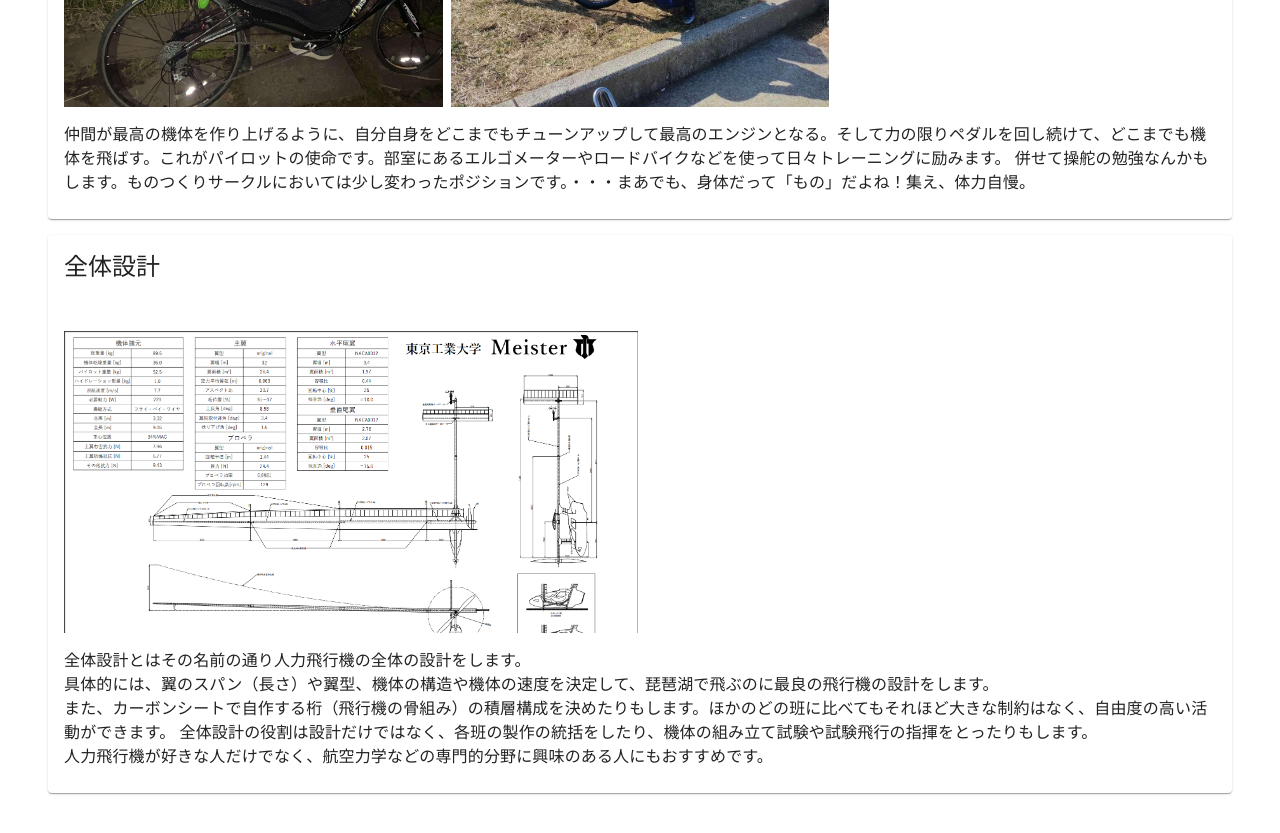
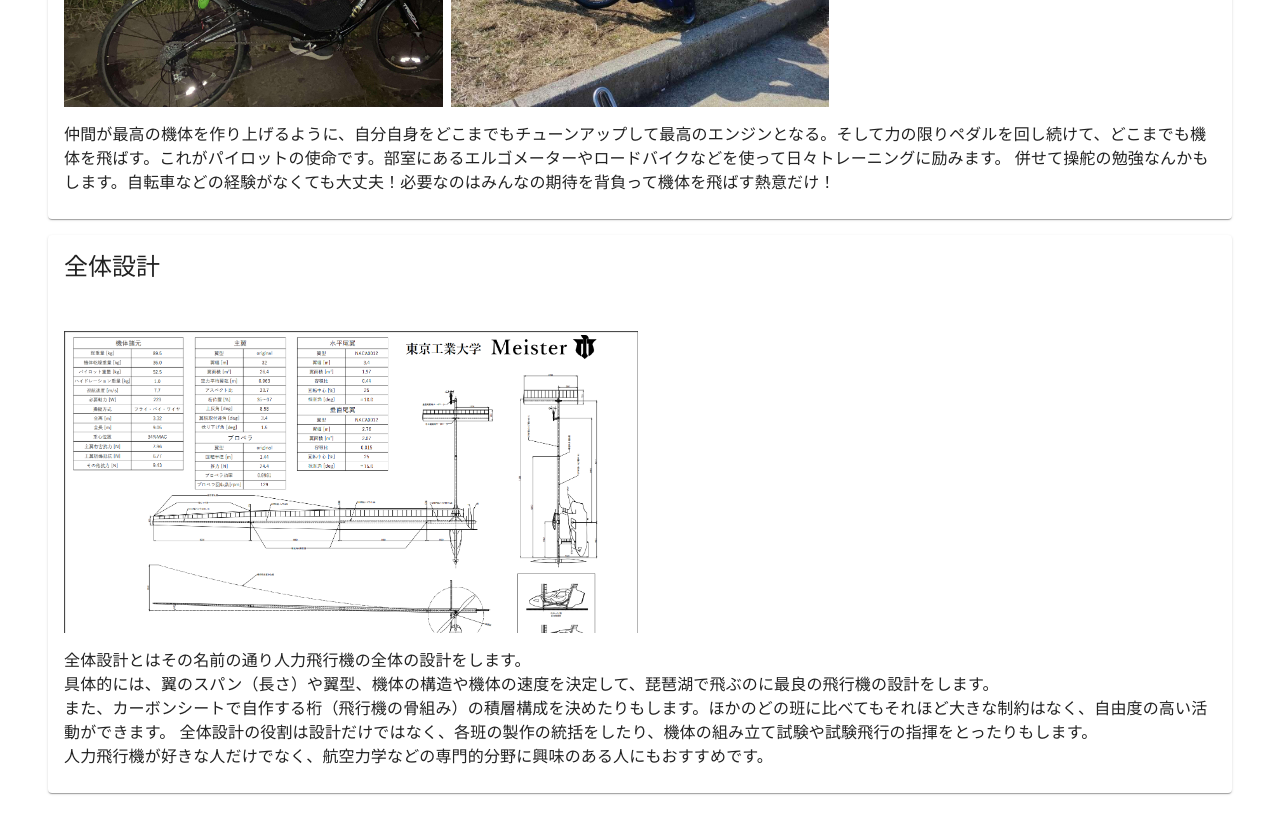
Before and after one commit to TitechMeister/welcome, a React (Vite) app: page /welcome/teams in a window 1280 px wide. Shown: the part 5560-6393 px from the top of the page. Built offline with nearby package versions, Linux system fonts and the light colour scheme.

Commit message:
パイロット紹介文更新

```diff
--- a/src/pages/Teams/Pilot/Pilot.tsx
+++ b/src/pages/Teams/Pilot/Pilot.tsx
@@ -19,7 +19,7 @@ export default function Pilot() {
 
                 <Typography>
                     仲間が最高の機体を作り上げるように、自分自身をどこまでもチューンアップして最高のエンジンとなる。そして力の限りペダルを回し続けて、どこまでも機体を飛ばす。これがパイロットの使命です。部室にあるエルゴメーターやロードバイクなどを使って日々トレーニングに励みます。
-                    併せて操舵の勉強なんかもします。ものつくりサークルにおいては少し変わったポジションです。・・・まあでも、身体だって「もの」だよね！集え、体力自慢。
+                    併せて操舵の勉強なんかもします。自転車などの経験がなくても大丈夫！必要なのはみんなの期待を背負って機体を飛ばす熱意だけ！
                 </Typography>
             </CardContent>
         </Card>
```
